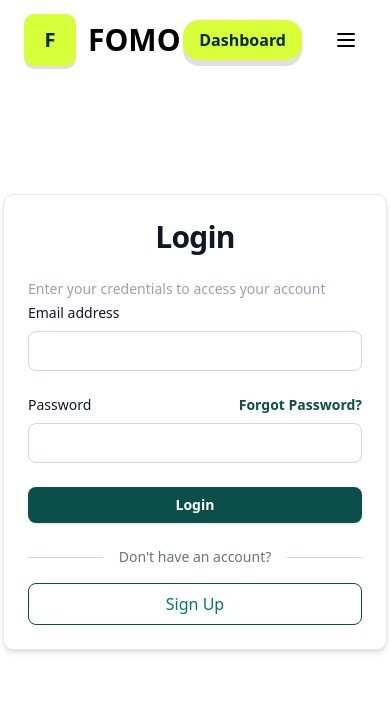
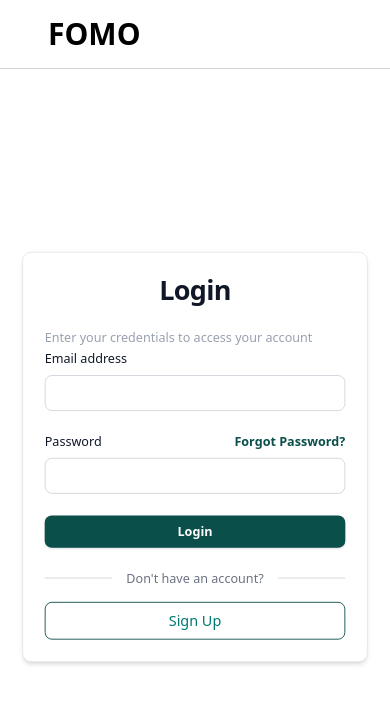
Before and after one commit to FO-MO/fomo-frontend, a Next.js app: page /auth/login in a window 390 px wide. Shown: the top 704 px of the page. Built offline with nearby package versions, Linux system fonts and the light colour scheme.

Commit message:
auth-responsive

```diff
--- a/app/auth/login/page.jsx
+++ b/app/auth/login/page.jsx
@@ -6,9 +6,13 @@ import Navbar from "@/components/Navbar";
 export default function Login() {
   return (
     <div className="min-h-screen w-screen flex flex-col">
-      <TopBar theme="black" />
+      <Link href="/">
+        <div className="w-full border-b border-gray-300 py-4 px-12">
+          <h1 className="text-black text-3xl font-bold">FOMO</h1>
+        </div>
+      </Link>
       {/* Centered login form */}
-      <div className="flex flex-1 justify-center items-center ">
+      <div className="flex flex-1 scale-90 sm:scale-100 justify-center items-center ">
         <div className="w-full max-w-sm bg-white border border-gray-200 rounded-lg shadow-md p-6">
           <h2 className="text-center text-3xl font-bold tracking-tight text-gray-900 mb-6">
             Login
--- a/app/auth/signup/page.jsx
+++ b/app/auth/signup/page.jsx
@@ -4,13 +4,14 @@ import Link from "next/link";
 export default function Signup() {
   return (
     <div className="min-h-screen w-screen flex flex-col">
-      {/* Full-width header */}
-      <div className="w-full border-b border-gray-300 bg-teal-900 py-4 px-8">
-        <h1 className="text-white text-xl font-bold">ConnectEd</h1>
-      </div>
+      <Link href="/">
+        <div className="w-full border-b border-gray-300 py-4 px-12">
+          <h1 className="text-black text-3xl font-bold">FOMO</h1>
+        </div>
+      </Link>
 
       {/* Centered login form */}
-      <div className="flex flex-1 justify-center items-center ">
+      <div className="flex scale-90 sm:scale-100 flex-1 justify-center items-center ">
         <div className="w-full max-w-sm bg-white border border-gray-200 rounded-lg shadow-md p-6">
           <h2 className="text-center text-3xl font-bold tracking-tight text-gray-900 mb-6">
             Sign Up
```
